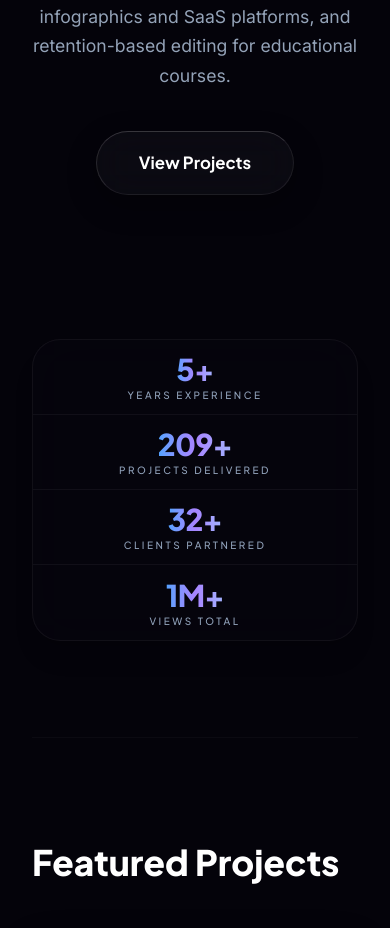
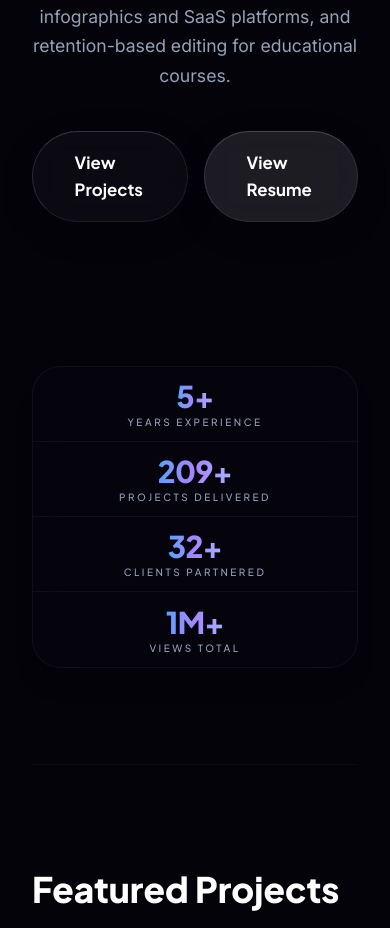
Before and after one commit to gadotshem/gadot.shem-portfolio, a React (Vite) app: page / in a window 390 px wide. Shown: the part 820-1748 px from the top of the page. Built offline with nearby package versions, Linux system fonts and the light colour scheme.

Commit message:
Add files via upload

```diff
--- a/src/App.tsx
+++ b/src/App.tsx
@@ -18,6 +18,8 @@ import {
 import profilePic from "./profile.jpg";
 // @ts-expect-error - Vite handles jpg asset loading natively
 import islaThumbnail from "./isla_thumbnail.jpg";
+// @ts-expect-error - Vite handles pdf asset loading natively
+import resumeUrl from "./Shem_Gadot_Resume.pdf";
 
 // Define TS Interfaces for Projects and Experience
 interface Project {
@@ -359,6 +361,9 @@ export default function App() {
             <div className="hero-actions">
               <a href="#work" className="cta-btn">
                 View Projects
+              </a>
+              <a href={resumeUrl} target="_blank" rel="noopener noreferrer" className="cta-btn !bg-white/10 hover:!bg-white/20 transition-colors">
+                View Resume
               </a>
             </div>
           </motion.div>
@@ -862,8 +867,8 @@ export default function App() {
                 : "Show More Employment History"}
             </button>
             <a
-              href="/Shem_Gadot_Resume.pdf"
-              download
+              href={resumeUrl}
+              download="Shem_Gadot_Resume.pdf"
               className="toggle-btn inline-flex items-center justify-center gap-2"
             >
               <Download className="w-4 h-4" />
--- a/src/index.css
+++ b/src/index.css
@@ -322,6 +322,8 @@ h5,
 /* Glass CTA Link Button */
 .hero-actions {
   margin-top: 2rem;
+  display: flex;
+  gap: 1rem;
 }
 
 .cta-btn {
@@ -872,7 +874,7 @@ footer div p {
     margin-right: auto;
   }
   .hero-actions {
-    text-align: center;
+    justify-content: center;
   }
   .hero-profile-stack {
     order: -1;
```
Also changed, not shown: 1 other file (tests, documents, lock files or other folders).
